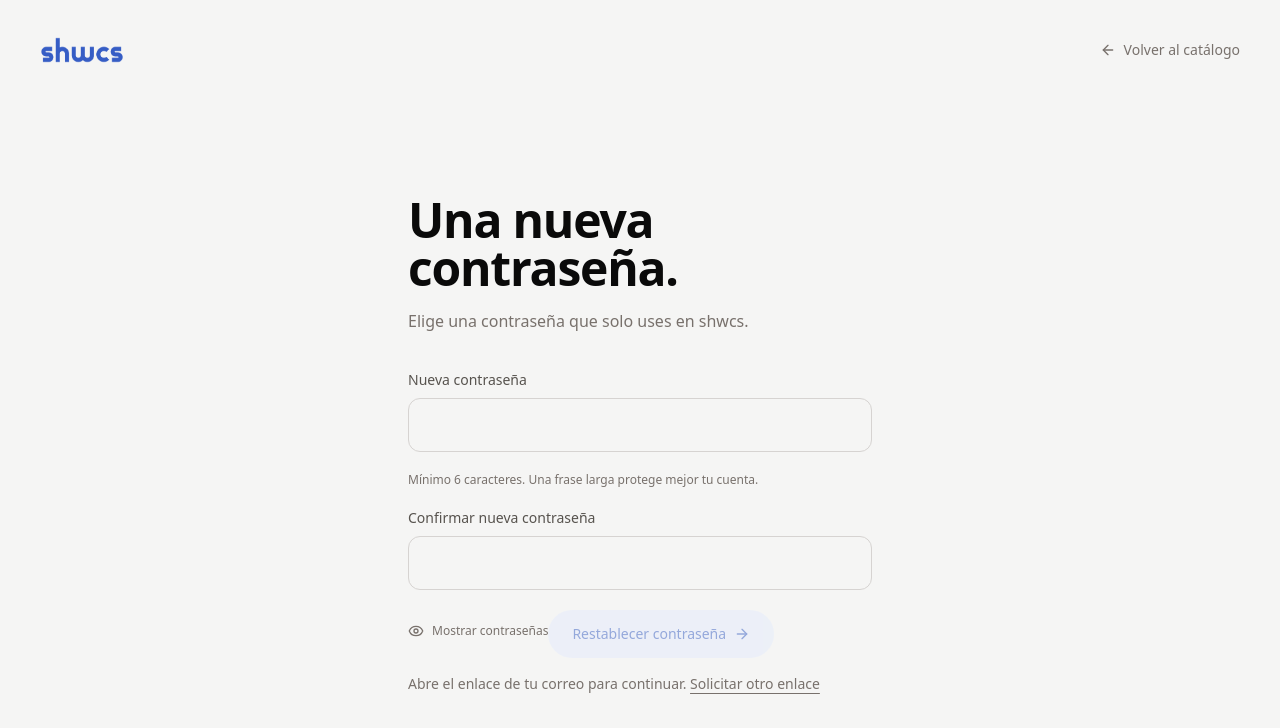
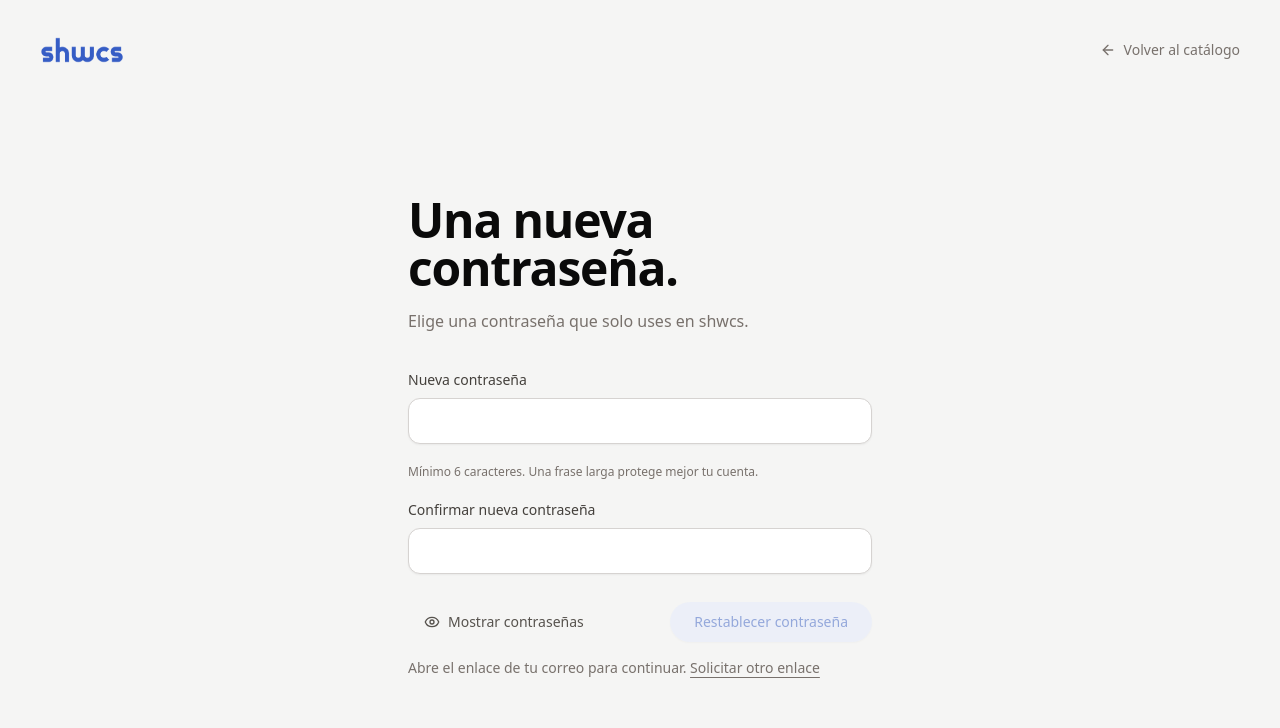
Before and after one commit to mxfounders/showcasemx, a Next.js app: page /en/reset-password in a window 1280 px wide. Shown: the top 728 px of the page. Built offline with nearby package versions, Linux system fonts and the light colour scheme.

Commit message:
style(settings): refactor security page to use card layout and fix button overlap

```diff
--- a/src/app/[locale]/account/settings/security/page.tsx
+++ b/src/app/[locale]/account/settings/security/page.tsx
@@ -4,5 +4,28 @@ import { LogoutButton } from '@/components/logout-button';
 import Link from 'next/link';
 import { requireFounder } from '@/lib/solutions/server';
 import { PasswordForm } from '@/components/settings/password-form';
-export default async function SecuritySettings(){const account=await requireFounder();const prefs=await notificationPreferences(account.id);return ( <section id="seguridad" className="scroll-mt-28 "><h2 className="text-2xl font-medium tracking-tight">Seguridad</h2><div className="mb-7 mt-5"><p className="text-xs text-stone-500">Correo de acceso</p><p className="mt-2 break-all text-sm">{account.email}</p></div><div className="mb-8"><EmailVerification verified={prefs.verified} available={prefs.emailAvailable}/></div><h3 className="text-lg font-medium">Cambiar contraseña</h3><p className="mb-6 mt-2 text-sm leading-relaxed text-stone-500">Necesitas tu contraseña actual. Al cambiarla, cerraremos tus sesiones en todos los dispositivos.</p><div className="max-w-lg"><PasswordForm mode="change"/></div><Link href="/forgot-password" className="mt-5 inline-block text-sm text-stone-500 underline underline-offset-4">Olvidé mi contraseña</Link><div className="mt-10 border-t border-stone-200 pt-8"><h3 className="text-lg font-medium">Sesión actual</h3><p className="mb-4 mt-2 text-sm text-stone-500">Cierra el acceso a tu cuenta en este navegador.</p><LogoutButton/></div></section>
+export default async function SecuritySettings(){const account=await requireFounder();const prefs=await notificationPreferences(account.id);return ( <section id="seguridad" className="scroll-mt-28 space-y-6">
+<h2 className="text-2xl font-medium tracking-tight mb-2">Seguridad y acceso</h2>
+<div className="rounded-2xl border border-stone-200 bg-white p-6 shadow-sm">
+  <h3 className="text-lg font-medium text-stone-900 mb-6">Detalles de acceso</h3>
+  <div className="mb-6">
+    <p className="text-sm font-medium text-stone-700">Correo principal</p>
+    <p className="mt-1 break-all text-sm text-stone-500">{account.email}</p>
+  </div>
+  <EmailVerification verified={prefs.verified} available={prefs.emailAvailable}/>
+</div>
+
+<div className="rounded-2xl border border-stone-200 bg-white p-6 shadow-sm">
+  <h3 className="text-lg font-medium text-stone-900 mb-2">Cambiar contraseña</h3>
+  <p className="mb-6 text-sm leading-relaxed text-stone-500">Necesitas tu contraseña actual. Al cambiarla, cerraremos tus sesiones en todos los dispositivos por seguridad.</p>
+  <div className="max-w-md"><PasswordForm mode="change"/></div>
+  <Link href="/forgot-password" className="mt-6 inline-block text-sm font-medium text-[#365DC4] hover:underline">Olvidé mi contraseña →</Link>
+</div>
+
+<div className="rounded-2xl border border-red-100 bg-red-50/50 p-6 shadow-sm">
+  <h3 className="text-lg font-medium text-red-900 mb-2">Sesión actual</h3>
+  <p className="mb-6 text-sm text-red-700/80">Cierra el acceso a tu cuenta en este navegador. Tendrás que iniciar sesión de nuevo.</p>
+  <LogoutButton/>
+</div>
+</section>
 );}
--- a/src/components/settings/password-form.tsx
+++ b/src/components/settings/password-form.tsx
@@ -8,13 +8,24 @@ export function PasswordForm({mode,enabled=true}:{mode:'change'|'forgot'|'reset'
  const [pending,setPending]=useState(false);const [error,setError]=useState('');const [done,setDone]=useState(false);const [visible,setVisible]=useState(false);const [token,setToken]=useState('');const busy=useRef(false);
  const fragmentRead=useRef(false);
  useEffect(()=>{if(mode!=='reset'||fragmentRead.current)return;fragmentRead.current=true;const value=new URLSearchParams(window.location.hash.slice(1)).get('token')??'';setToken(value);if(value)window.history.replaceState(null,'',window.location.pathname);},[mode]);
- const field='mt-2 w-full rounded-xl border border-stone-300 bg-transparent px-4 py-3.5 text-base outline-none transition-colors focus:border-[#365DC4] focus:ring-1 focus:ring-[#365DC4]';
+ const field='mt-2 w-full rounded-xl border border-stone-300 bg-white px-4 py-3 text-base sm:text-sm outline-none transition-colors focus:border-[#365DC4] focus:ring-1 focus:ring-[#365DC4] shadow-sm';
  if(done)return <div role="status" className="py-4"><h2 className="text-2xl font-medium">{mode==='forgot'?'Revisa tu correo.':'Contraseña actualizada.'}</h2><p className="mt-3 text-sm leading-relaxed text-stone-500">{mode==='forgot'?'Si existe una cuenta con ese correo, recibirás un enlace. Revisa también spam. El enlace caduca en 30 minutos.':'Cerramos las sesiones abiertas para proteger tu cuenta. Entra con tu nueva contraseña.'}</p><Link href="/sign-in" className="mt-6 inline-flex items-center gap-2 text-sm font-medium text-[#365DC4]">Volver al acceso<ArrowRight className="size-4"/></Link></div>;
  return <form noValidate aria-label={mode==='change'?'Cambiar contraseña':mode==='forgot'?'Recuperar contraseña':'Restablecer contraseña'} aria-busy={pending} onSubmit={async event=>{event.preventDefault();if(busy.current||!enabled)return;setError('');const data=Object.fromEntries(new FormData(event.currentTarget));const email=String(data.email??'valid@example.com');if(mode==='forgot'){const message=credentialErrors(email,'unused-password').email;if(message){setError(message);return;}}else{const message=credentialErrors(email,String(data.password??'')).password;if(message){setError(message);return;}if(data.password!==data.confirm){setError('Las contraseñas no coinciden.');return;}if(mode==='change'&&!data.currentPassword){setError('Escribe tu contraseña actual.');return;}}
  busy.current=true;setPending(true);try{const response=await fetch(mode==='change'?'/api/account/password':`/api/auth/${mode==='forgot'?'forgot-password':'reset-password'}`,{method:'POST',headers:{'Content-Type':'application/json'},body:JSON.stringify({...data,token}),signal:AbortSignal.timeout(20000)});const result=await response.json();if(!response.ok)throw new Error(result.error);setDone(true);}catch(failure){setError(failure instanceof Error&&!['TypeError','TimeoutError','SyntaxError'].includes(failure.name)?failure.message:'No pudimos confirmar la operación. Inténtalo de nuevo.');}finally{busy.current=false;setPending(false);}}}>
  <fieldset disabled={pending||!enabled} className="space-y-5">
- {mode==='forgot'?<label className="block text-sm text-stone-600">Tu correo electrónico<input name="email" type="email" autoComplete="email" maxLength={254} className={field} placeholder="tu@correo.com"/></label>:<>{mode==='change'&&<label className="block text-sm text-stone-600">Contraseña actual<input name="currentPassword" type={visible?'text':'password'} autoComplete="current-password" className={field}/></label>}<label className="block text-sm text-stone-600">Nueva contraseña<input name="password" type={visible?'text':'password'} autoComplete="new-password" aria-describedby="new-password-help" className={field}/></label><p id="new-password-help" className="text-xs text-stone-500">Mínimo 6 caracteres. Una frase larga protege mejor tu cuenta.</p><label className="block text-sm text-stone-600">Confirmar nueva contraseña<input name="confirm" type={visible?'text':'password'} autoComplete="new-password" className={field}/></label><button type="button" aria-pressed={visible} onClick={()=>setVisible(value=>!value)} className="inline-flex items-center gap-2 rounded-md py-1 text-xs text-stone-500">{visible?<EyeOff className="size-4"/>:<Eye className="size-4"/>}{visible?'Ocultar contraseñas':'Mostrar contraseñas'}</button></>}
- <button type="submit" style={actionButtonStyle} className="action-button inline-flex items-center gap-2 rounded-full px-6 py-3.5 text-sm font-medium disabled:opacity-50" disabled={mode==='reset'&&!/^[a-f0-9]{64}$/.test(token)}>{pending?'Un momento…':mode==='forgot'?'Enviar enlace':mode==='reset'?'Restablecer contraseña':'Actualizar contraseña'}<ArrowRight aria-hidden="true" className="size-4"/></button></fieldset>
+ {mode==='forgot'?<label className="block text-sm font-medium text-stone-700">Tu correo electrónico<input name="email" type="email" autoComplete="email" maxLength={254} className={field} placeholder="tu@correo.com"/></label>:<>{mode==='change'&&<label className="block text-sm font-medium text-stone-700">Contraseña actual<input name="currentPassword" type={visible?'text':'password'} autoComplete="current-password" className={field}/></label>}<label className="block text-sm font-medium text-stone-700">Nueva contraseña<input name="password" type={visible?'text':'password'} autoComplete="new-password" aria-describedby="new-password-help" className={field}/></label><p id="new-password-help" className="text-xs text-stone-500">Mínimo 6 caracteres. Una frase larga protege mejor tu cuenta.</p><label className="block text-sm font-medium text-stone-700">Confirmar nueva contraseña<input name="confirm" type={visible?'text':'password'} autoComplete="new-password" className={field}/></label></>}
+
+ <div className="flex flex-col-reverse sm:flex-row items-center gap-4 pt-2">
+  {mode !== 'forgot' && (
+    <button type="button" aria-pressed={visible} onClick={()=>setVisible(value=>!value)} className="inline-flex items-center justify-center gap-2 rounded-full py-2.5 px-4 text-sm font-medium text-stone-600 hover:bg-stone-100 transition-colors w-full sm:w-auto">
+      {visible?<EyeOff className="size-4"/>:<Eye className="size-4"/>}{visible?'Ocultar contraseñas':'Mostrar contraseñas'}
+    </button>
+  )}
+  <button type="submit" style={actionButtonStyle} className="action-button inline-flex items-center justify-center gap-2 rounded-full px-6 py-2.5 text-sm font-medium shadow-sm disabled:opacity-50 w-full sm:w-auto sm:ml-auto" disabled={mode==='reset'&&!/^[a-f0-9]{64}$/.test(token)}>
+    {pending?'Un momento…':mode==='forgot'?'Enviar enlace':mode==='reset'?'Restablecer contraseña':'Actualizar contraseña'}
+  </button>
+ </div>
+ </fieldset>
  {!enabled&&<p role="status" className="mt-4 text-sm leading-relaxed text-stone-500">La recuperación por correo todavía no está habilitada. Si tienes acceso a tu cuenta, puedes cambiar la contraseña desde Configuración.</p>}
  {mode==='reset'&&!/^[a-f0-9]{64}$/.test(token)&&<p className="mt-4 text-sm text-stone-500">Abre el enlace de tu correo para continuar. <Link href="/forgot-password" className="underline underline-offset-4">Solicitar otro enlace</Link></p>}
  {error&&<p role="alert" className="mt-4 text-sm text-[#A94E35]">{error}</p>}
```
